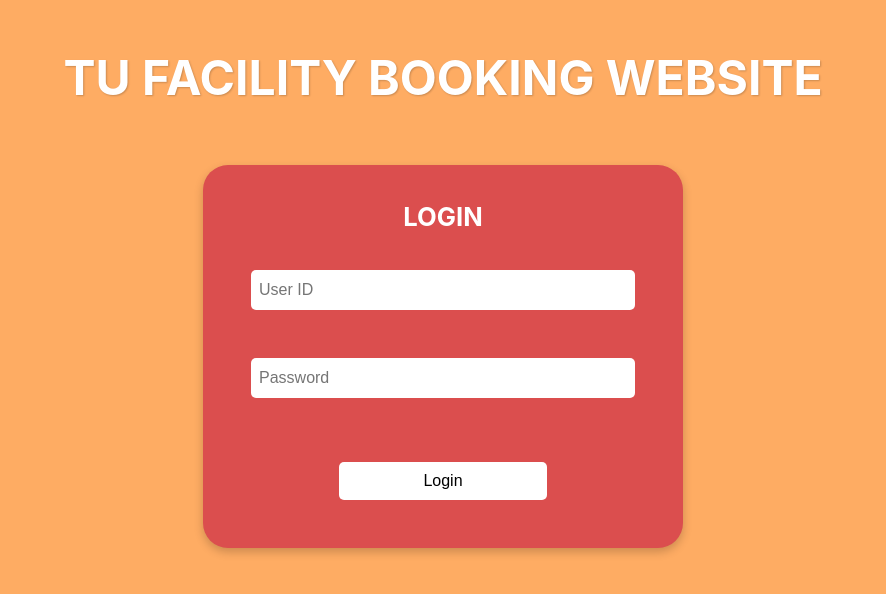
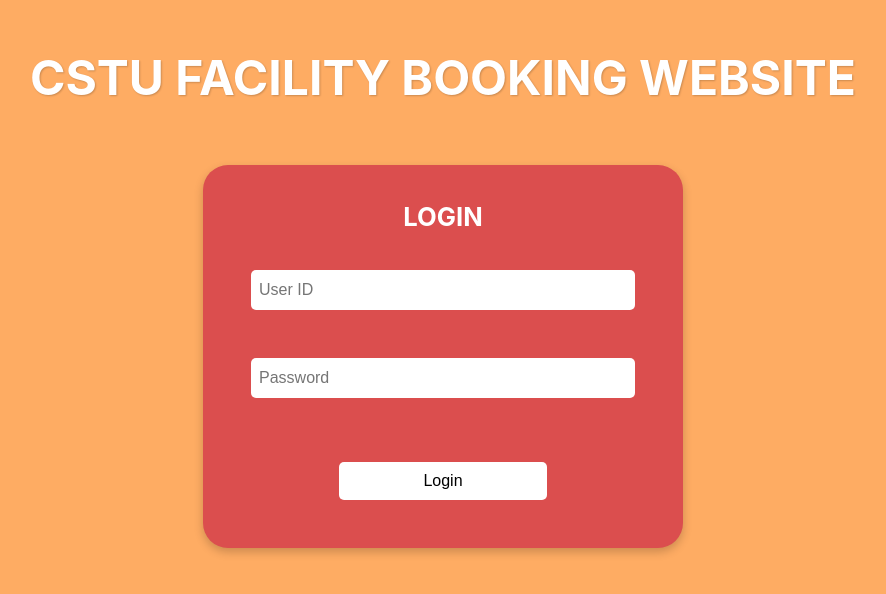
Before and after one commit to POOHRIN/CSTU-FACILITY-BOOKING-WEBSITE, a Vue app: page /login in a window 1280 px wide. Shown: the part 106-700 px from the top of the page, without its empty margins (197-1083 px from the left). Built offline with nearby package versions, Linux system fonts and the light colour scheme.

Commit message:
login fix

```diff
--- a/src/views/LoginView.vue
+++ b/src/views/LoginView.vue
@@ -72,7 +72,7 @@ const handleLogin = async () => {
 
 <template>
     <div class="login">
-        <h1>TU FACILITY BOOKING WEBSITE</h1>
+        <h1>CSTU FACILITY BOOKING WEBSITE</h1>
         <div class="login-box">
             <h2>LOGIN</h2>
             <form @submit.prevent="handleLogin" autocomplete="off">
```
